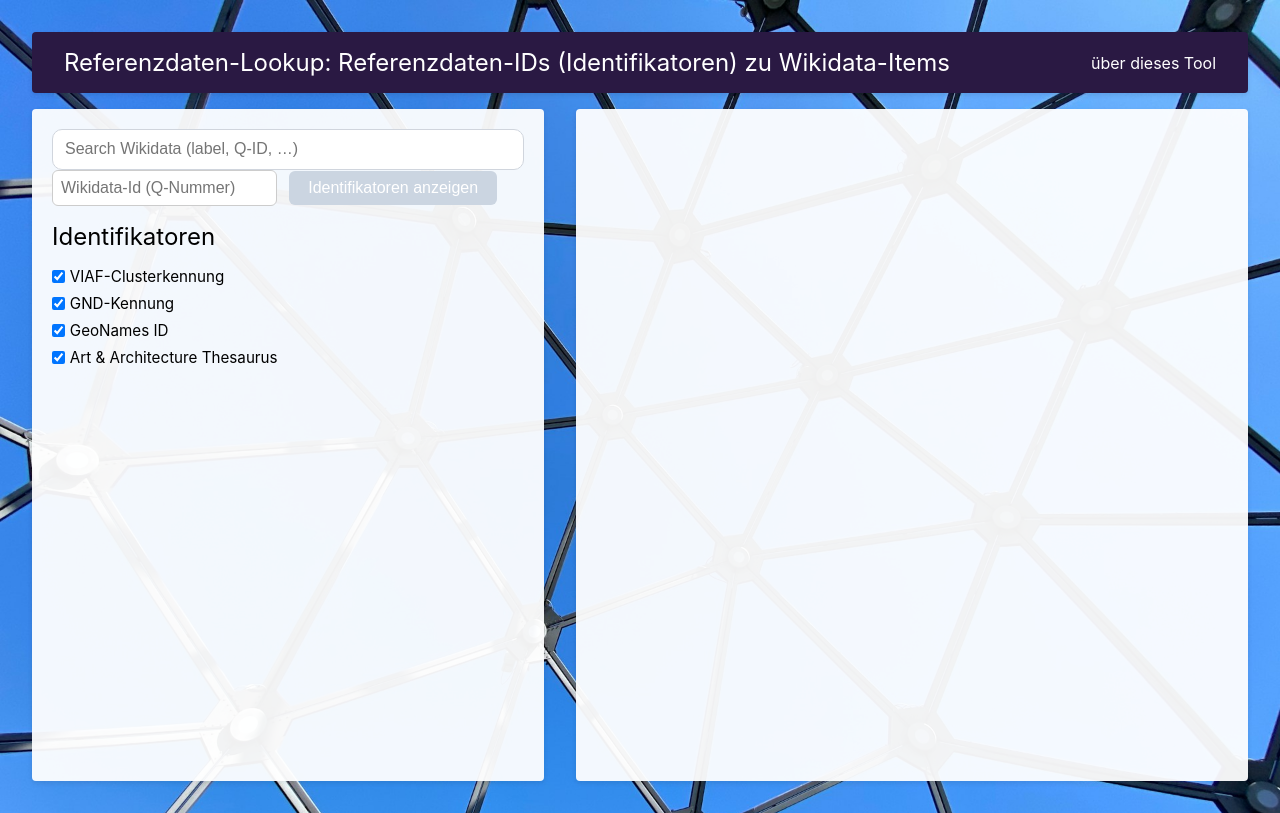
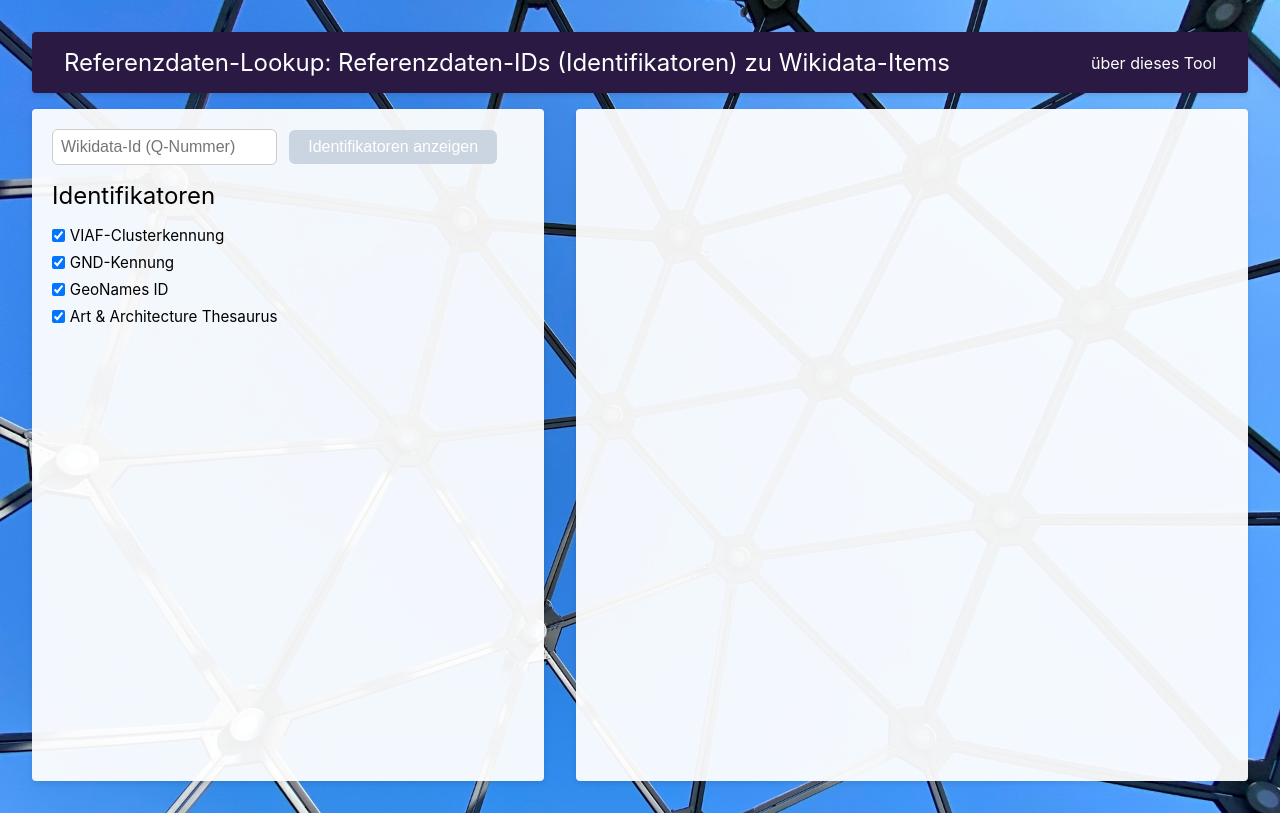
Before and after one commit to bua-dns/wikidata-items-identificator-lookup, a Vue app: page / in a window 1280 px wide. Built offline with nearby package versions, Linux system fonts and the light colour scheme.

Commit message:
inactivated gerneral Wikidata Search

```diff
--- a/src/App.vue
+++ b/src/App.vue
@@ -78,12 +78,12 @@ function clearListOfItems() {
   <Header />
   <div class="content-container">
     <aside>
-      <WikidataAutosuggest
+      <!-- <WikidataAutosuggest
         v-model="term"
         language="de"
         :limit="12"
         @select="onSelect"
-      />
+      /> -->
       <SearchBoxStatic placeholder="Wikidata-Id (Q-Nummer)" submitButtonText="Identifikatoren anzeigen" />
     </aside>
 
```
